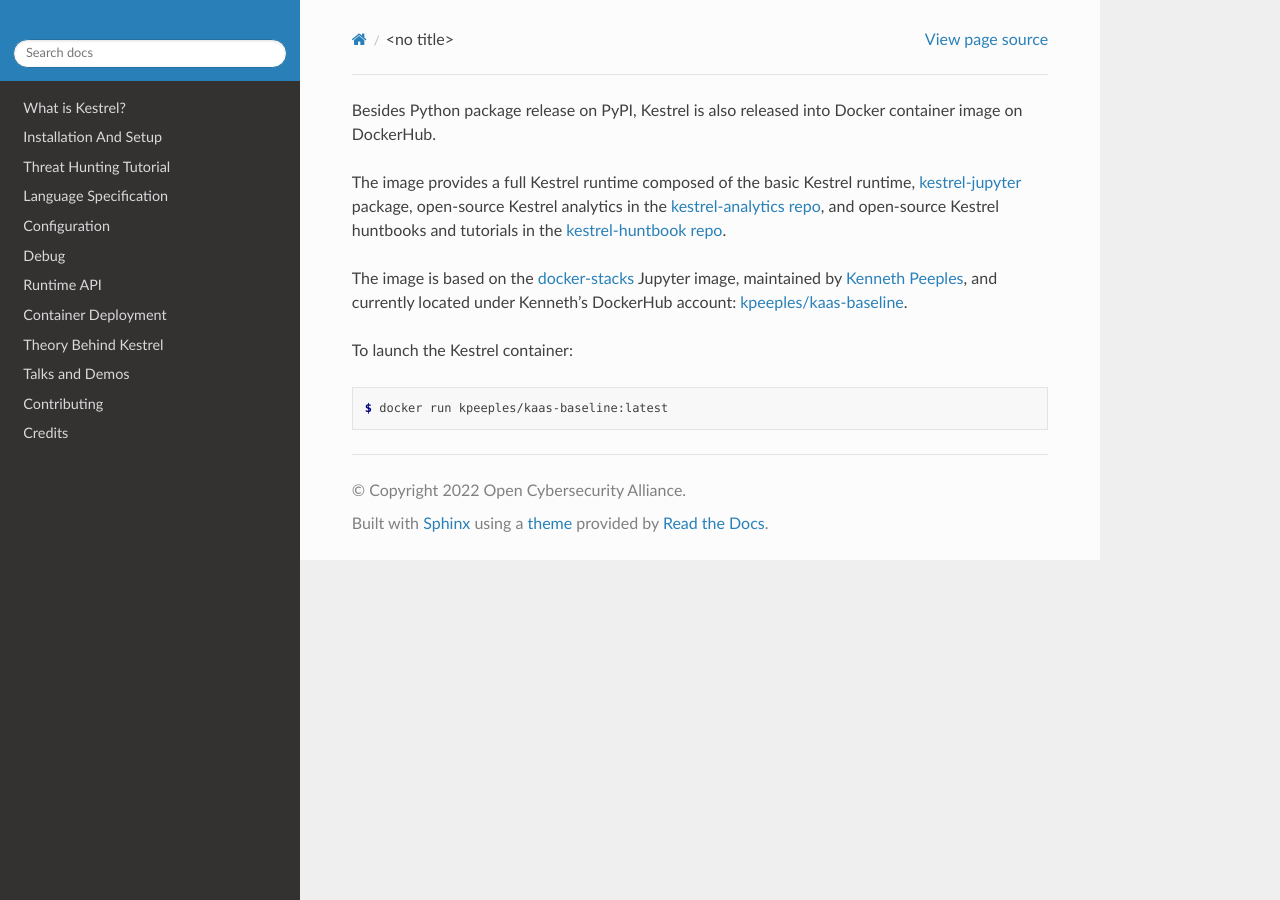
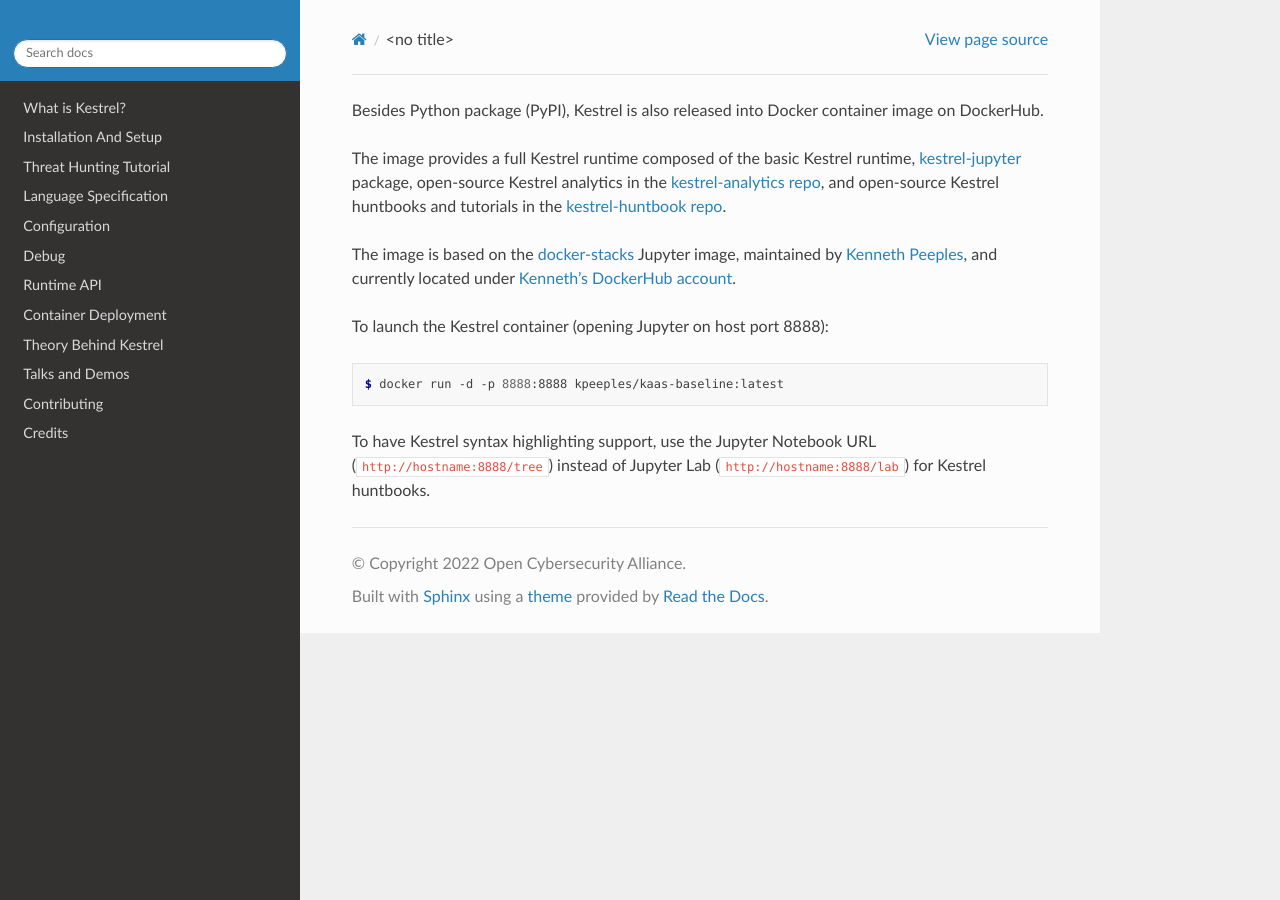
Before and after one commit to opencybersecurityalliance/kestrel-lang, a Sphinx documentation site: the page built from docs/deployment/dockerhub.rst, in a window 1280 px wide. Built offline with Sphinx 7.4.7 and the Read the Docs theme 2.0.0, drawn with Linux system fonts in a browser that asks for light colours.

Commit message:
container doc update

```diff
--- a/docs/deployment/dockerhub.rst
+++ b/docs/deployment/dockerhub.rst
@@ -1,5 +1,5 @@
-Besides Python package release on PyPI, Kestrel is also released into Docker
-container image on DockerHub.
+Besides Python package (PyPI), Kestrel is also released into Docker container
+image on DockerHub.
 
 The image provides a full Kestrel runtime composed of the basic Kestrel
 runtime, `kestrel-jupyter`_ package, open-source Kestrel analytics in the
@@ -7,14 +7,15 @@
 the `kestrel-huntbook repo`_.
 
 The image is based on the `docker-stacks`_ Jupyter image, maintained by
-`Kenneth Peeples`_, and currently located under Kenneth's DockerHub account:
-`kpeeples/kaas-baseline`_.
+`Kenneth Peeples`_, and currently located under `Kenneth's DockerHub account`_.
 
-To launch the Kestrel container:
+To launch the Kestrel container (opening Jupyter on host port 8888):
 
 .. code-block:: console
 
-    $ docker run kpeeples/kaas-baseline:latest
+    $ docker run -d -p 8888:8888 kpeeples/kaas-baseline:latest
+
+To have Kestrel syntax highlighting support, use the Jupyter Notebook URL (``http://hostname:8888/tree``) instead of Jupyter Lab (``http://hostname:8888/lab``) for Kestrel huntbooks.
 
 
 .. _kestrel-jupyter: https://github.com/opencybersecurityalliance/kestrel-jupyter
@@ -22,4 +23,4 @@
 .. _kestrel-huntbook repo: https://github.com/opencybersecurityalliance/kestrel-huntbook
 .. _docker-stacks: https://github.com/jupyter/docker-stacks
 .. _Kenneth Peeples: https://github.com/kpeeples
-.. _kpeeples/kaas-baseline: https://hub.docker.com/repository/docker/kpeeples/kaas-baseline
+.. _Kenneth's DockerHub account: https://hub.docker.com/repository/docker/kpeeples/kaas-baseline
```
